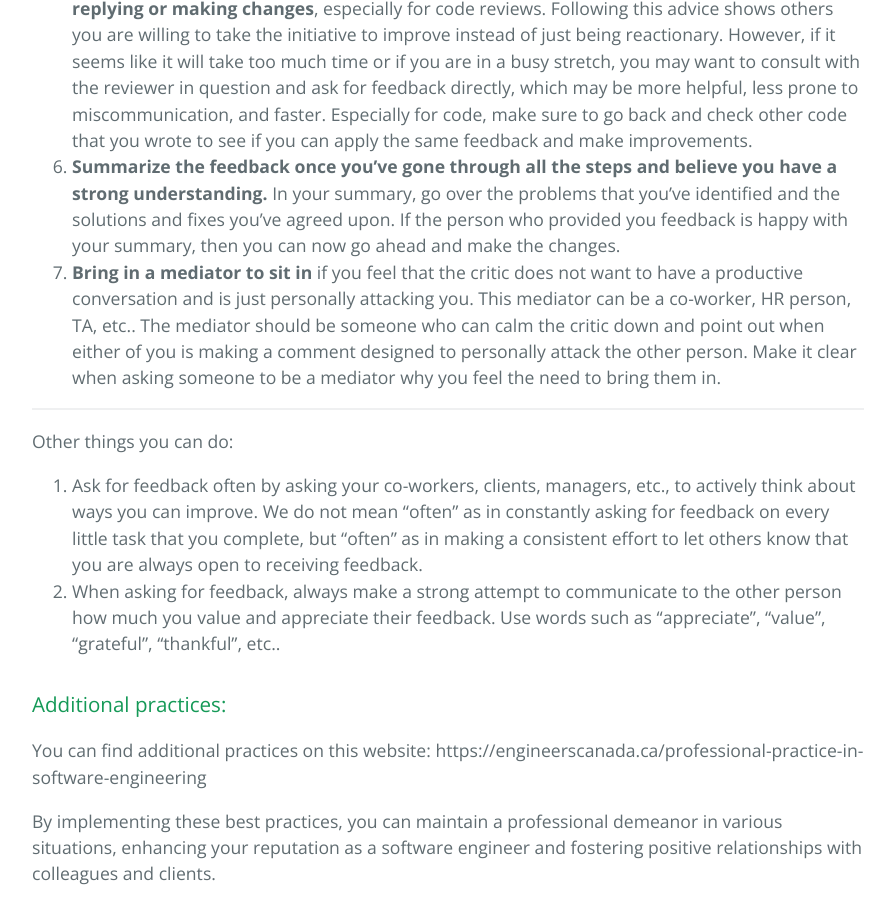
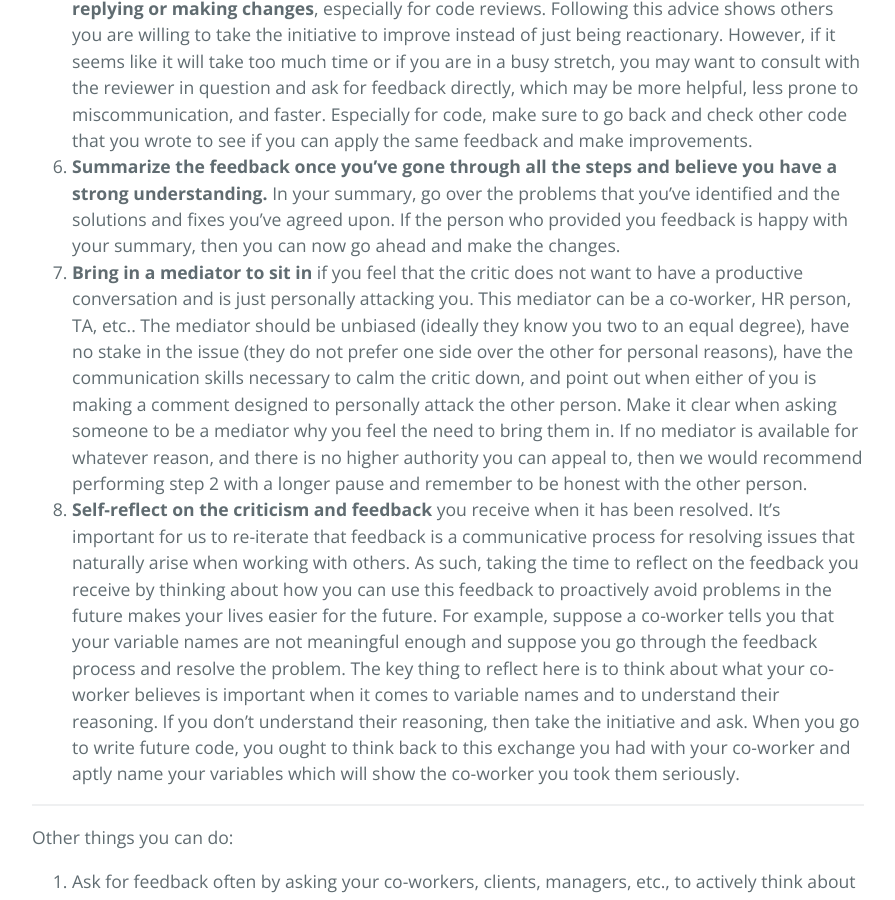
Before and after one commit to learning-software-engineering/learning-software-engineering.github.io, a Jekyll site: the page built from Topics/Professionalism.md, in a window 1280 px wide and 900 px high, scrolled down 4922 px. Shown: the whole window, without its empty margins (192-1087 px from the left). Built offline with Jekyll 4.4.1, drawn with Linux system fonts in a browser that asks for light colours; our own code applies the rules of GitHub Pages for plain Markdown files.

Commit message:
Update handling criticism and feedback section in Professionalism.md with feedback from Weelam

```diff
--- a/Topics/Professionalism.md
+++ b/Topics/Professionalism.md
@@ -81,7 +81,8 @@ First, we should ensure our attitudes about criticism and feedback are proper. U
 4. **Listen attentively**, especially when they can see your face and body. What this means is to ensure that your body or, at least, your head is facing them, and ideally, you will give signs that show you are following along, such as nodding your head and so on. However, the more important thing is that you are paying attention to what the critic is saying and thinking about how you will respond using the first three tips to guide what you could think about.
 5. **Do your own additional research if necessary and fully understand the feedback before replying or making changes**, especially for code reviews. Following this advice shows others you are willing to take the initiative to improve instead of just being reactionary. However, if it seems like it will take too much time or if you are in a busy stretch, you may want to consult with the reviewer in question and ask for feedback directly, which may be more helpful, less prone to miscommunication, and faster. Especially for code, make sure to go back and check other code that you wrote to see if you can apply the same feedback and make improvements.
 6. **Summarize the feedback once you’ve gone through all the steps and believe you have a strong understanding.** In your summary, go over the problems that you’ve identified and the solutions and fixes you’ve agreed upon. If the person who provided you feedback is happy with your summary, then you can now go ahead and make the changes.
-7. **Bring in a mediator to sit in** if you feel that the critic does not want to have a productive conversation and is just personally attacking you. This mediator can be a co-worker, HR person, TA, etc.. The mediator should be someone who can calm the critic down and point out when either of you is making a comment designed to personally attack the other person. Make it clear when asking someone to be a mediator why you feel the need to bring them in.
+7. **Bring in a mediator to sit in** if you feel that the critic does not want to have a productive conversation and is just personally attacking you. This mediator can be a co-worker, HR person, TA, etc.. The mediator should be unbiased (ideally they know you two to an equal degree), have no stake in the issue (they do not prefer one side over the other for personal reasons), have the communication skills necessary to calm the critic down, and point out when either of you is making a comment designed to personally attack the other person. Make it clear when asking someone to be a mediator why you feel the need to bring them in. If no mediator is available for whatever reason, and there is no higher authority you can appeal to, then we would recommend performing step 2 with a longer pause and remember to be honest with the other person.
+8. **Self-reflect on the criticism and feedback** you receive when it has been resolved. It's important for us to re-iterate that feedback is a communicative process for resolving issues that naturally arise when working with others. As such, taking the time to reflect on the feedback you receive by thinking about how you can use this feedback to proactively avoid problems in the future makes your lives easier for the future. For example, suppose a co-worker tells you that your variable names are not meaningful enough and suppose you go through the feedback process and resolve the problem. The key thing to reflect here is to think about what your co-worker believes is important when it comes to variable names and to understand their reasoning. If you don't understand their reasoning, then take the initiative and ask. When you go to write future code, you ought to think back to this exchange you had with your co-worker and aptly name your variables which will show the co-worker you took them seriously.
 
 ---
 
```
